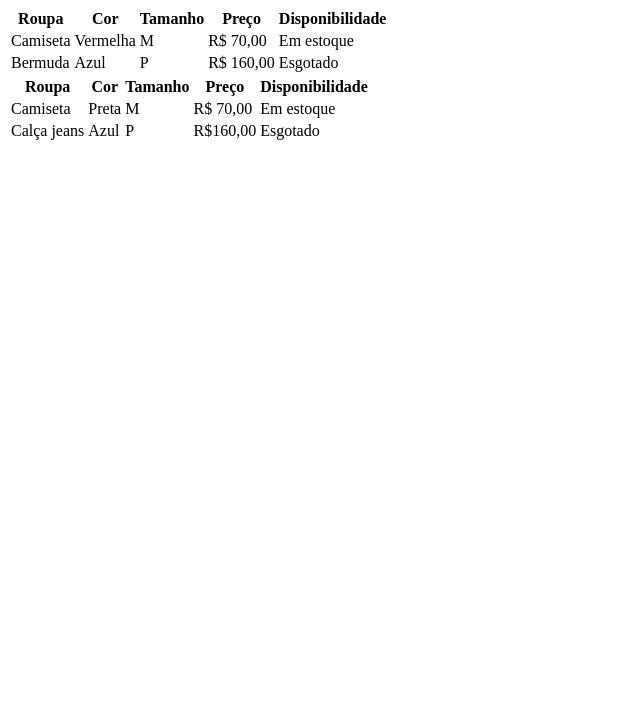
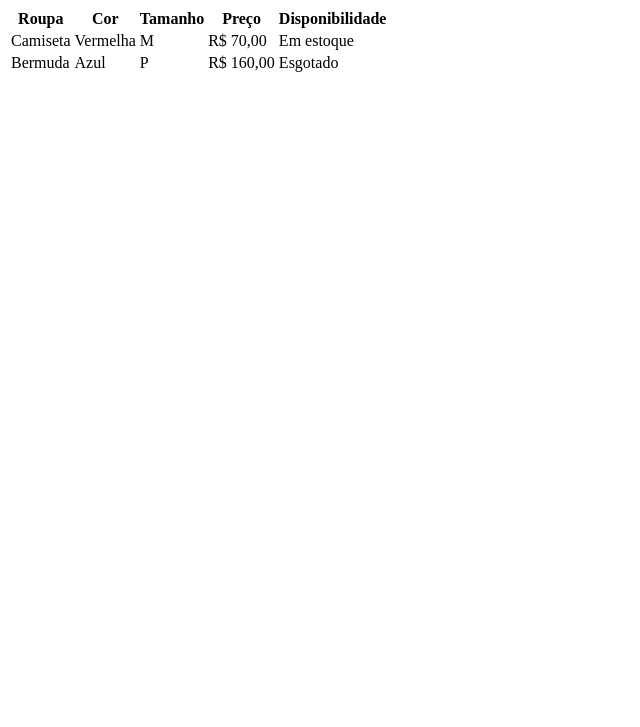
Before and after one commit to Thi5x/aula-tabela, a plain HTML site: page index.html in a window 1280 px wide. Shown: the part 73-800 px from the top of the page, without its empty margins (0-640 px from the left). Drawn offline with Linux system fonts and the light colour scheme.

Commit message:
alteração html

```diff
--- a/index.html
+++ b/index.html
@@ -32,28 +32,5 @@
             <td>Esgotado</td>
         </tr>
     </table>
-
-    <table>
-        <tr>
-            <th>Roupa</th>
-            <th>Cor</th>
-            <th>Tamanho</th>
-            <th>Preço</th>
-            <th>Disponibilidade</th>
-        </tr>
-        <tr>
-            <td>Camiseta</td>
-            <td>Preta</td>
-            <td>M</td>
-            <td>R$ 70,00</td>
-            <td>Em estoque</td>
-        </tr>
-        <tr>
-            <td>Calça jeans</td>
-            <td>Azul</td>
-            <td>P</td>
-            <td>R$160,00</td>
-            <td>Esgotado</td>
-        </tr>
-    </table>
+    </body>
 </html>
```
